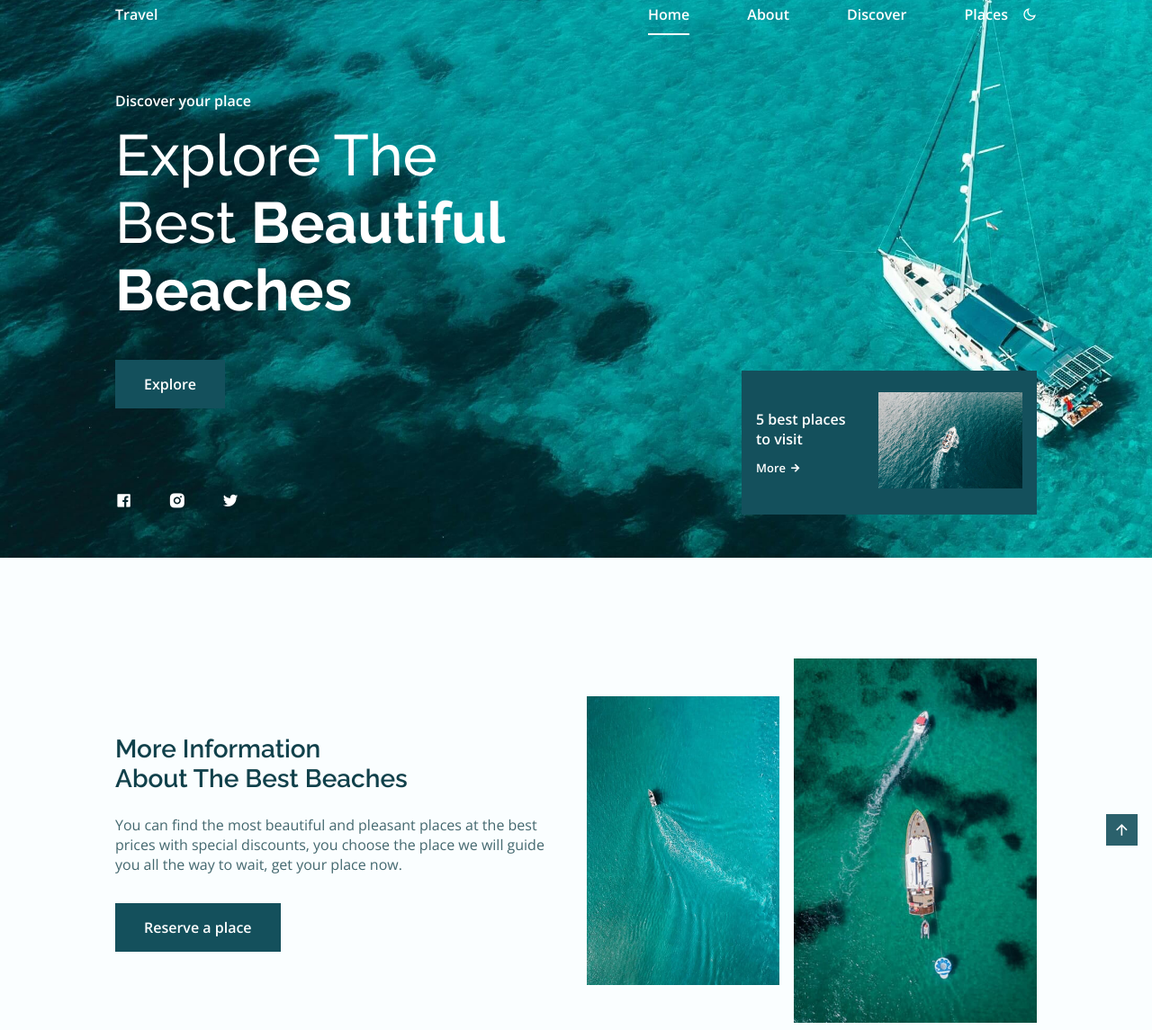
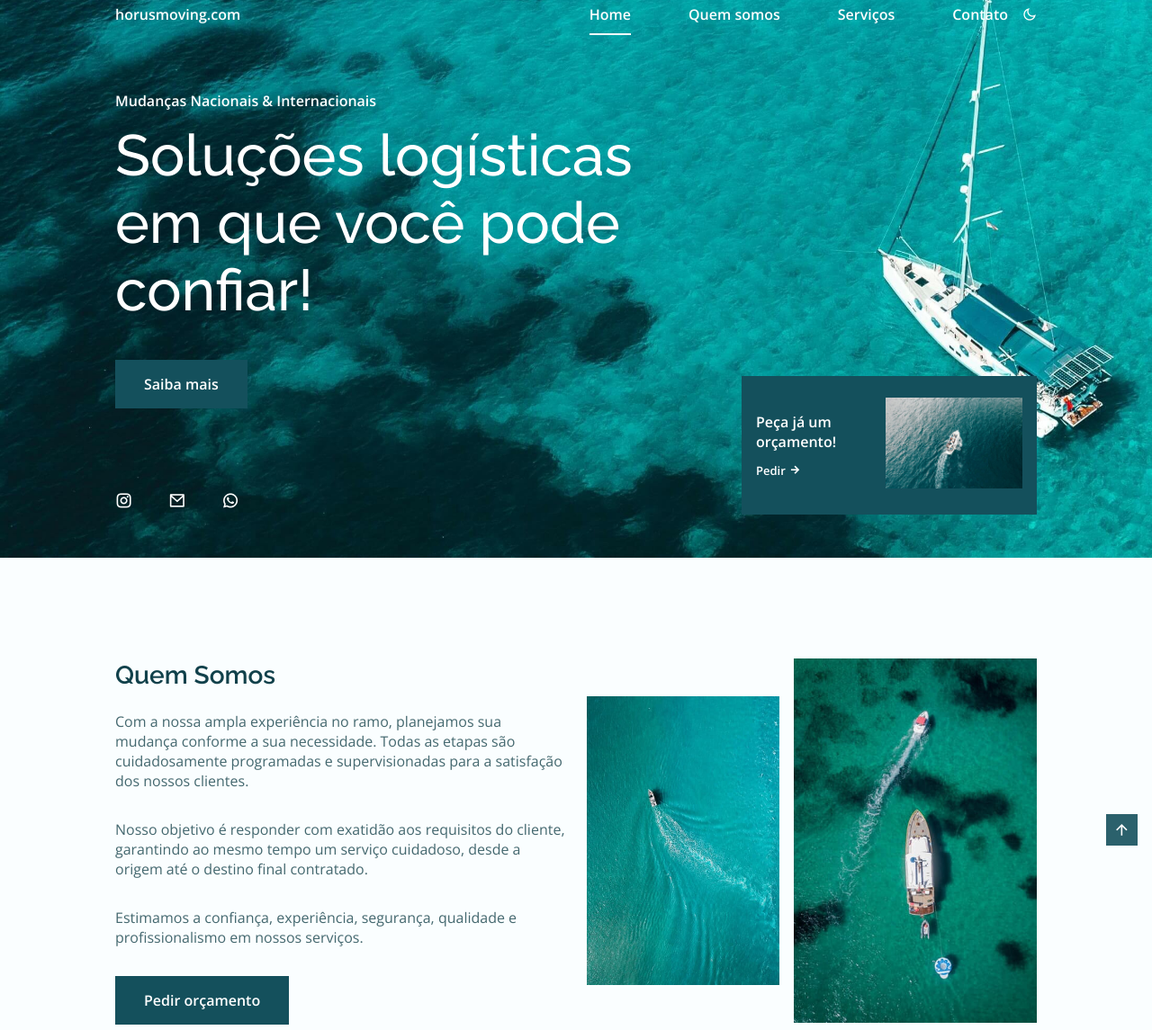
Before and after one commit to samuelfuchs/horusmoving-v2, a plain HTML site: page index.html in a window 1280 px wide. Shown: the part 20-1165 px from the top of the page at 90% size. Drawn offline with nearby package versions, Linux system fonts and the light colour scheme.

Commit message:
Some text changes

```diff
--- a/index.html
+++ b/index.html
@@ -23,7 +23,7 @@
   <body>
     <header class="header" id="header">
       <nav class="nav container">
-        <a href="#" class="nav__logo">Travel</a>
+        <a href="#" class="nav__logo">horusmoving.com</a>
 
         <div class="nav__menu" id="nav-menu">
           <ul class="nav__list">
@@ -31,19 +31,19 @@
               <a href="#home" class="nav__link active-link">Home</a>
             </li>
             <li class="nav__item">
-              <a href="#about" class="nav__link">About</a>
+              <a href="#about" class="nav__link">Quem somos</a>
             </li>
             <li class="nav__item">
-              <a href="#discover" class="nav__link">Discover</a>
+              <a href="#discover" class="nav__link">Serviços</a>
             </li>
             <li class="nav__item">
-              <a href="#place" class="nav__link">Places</a>
+              <a href="#place" class="nav__link">Contato</a>
             </li>
           </ul>
 
           <div class="nav__dark">
             <!-- Theme change button -->
-            <span class="change-theme-name">Dark mode</span>
+            <span class="change-theme-name">Modo noturno</span>
             <i class="ri-moon-line change-theme" id="theme-button"></i>
           </div>
 
@@ -63,16 +63,14 @@
 
         <div class="home__container container grid">
           <div class="home__data">
-            <span class="home__data-subtitle">Discover your place</span>
+            <span class="home__data-subtitle"
+              >Mudanças Nacionais & Internacionais</span
+            >
             <h1 class="home__data-title">
-              Explore The <br />
-              Best
-              <b
-                >Beautiful <br />
-                Beaches</b
-              >
+              Soluções logísticas<br />
+              em que você pode <br />confiar!
             </h1>
-            <a href="#" class="button">Explore</a>
+            <a href="#about" class="button">Saiba mais</a>
           </div>
 
           <div class="home__social">
@@ -81,32 +79,32 @@
               target="_blank"
               class="home__social-link"
             >
-              <i class="ri-facebook-box-fill"></i>
+              <i class="ri-instagram-line"></i>
             </a>
             <a
               href="https://www.instagram.com/"
               target="_blank"
               class="home__social-link"
             >
-              <i class="ri-instagram-fill"></i>
+              <i class="ri-mail-line"></i>
             </a>
             <a
               href="https://twitter.com/"
               target="_blank"
               class="home__social-link"
             >
-              <i class="ri-twitter-fill"></i>
+              <i class="ri-whatsapp-line"></i>
             </a>
           </div>
 
           <div class="home__info">
             <div>
-              <span class="home__info-title">5 best places to visit</span>
+              <span class="home__info-title">Peça já um orçamento!</span>
               <a
                 href=""
                 class="button button--flex button--link home__info-button"
               >
-                More <i class="ri-arrow-right-line"></i>
+                Pedir <i class="ri-arrow-right-line"></i>
               </a>
             </div>
 
@@ -121,16 +119,23 @@
       <section class="about section" id="about">
         <div class="about__container container grid">
           <div class="about__data">
-            <h2 class="section__title about__title">
-              More Information <br />
-              About The Best Beaches
-            </h2>
+            <h2 class="section__title about__title">Quem somos</h2>
             <p class="about__description">
-              You can find the most beautiful and pleasant places at the best
-              prices with special discounts, you choose the place we will guide
-              you all the way to wait, get your place now.
+              Com a nossa ampla experiência no ramo, planejamos sua mudança
+              conforme a sua necessidade. Todas as etapas são cuidadosamente
+              programadas e supervisionadas para a satisfação dos nossos
+              clientes.
             </p>
-            <a href="#" class="button">Reserve a place</a>
+            <p class="about__description">
+              Nosso objetivo é responder com exatidão aos requisitos do cliente,
+              garantindo ao mesmo tempo um serviço cuidadoso, desde a origem até
+              o destino final contratado.
+            </p>
+            <p class="about__description">
+              Estimamos a confiança, experiência, segurança, qualidade e
+              profissionalismo em nossos serviços.
+            </p>
+            <a href="#place" class="button">Pedir orçamento</a>
           </div>
 
           <div class="about__img">
@@ -148,8 +153,8 @@
       <!--==================== DISCOVER ====================-->
       <section class="discover section" id="discover">
         <h2 class="section__title">
-          Discover the most <br />
-          attractive places
+          Nossos serviços <br />A HORUS oferece toda a consultoria essencial
+          para uma mudança tranquila e segura:
         </h2>
 
         <div class="discover__container container swiper-container">
@@ -210,7 +215,7 @@
       </section>
 
       <!--==================== EXPERIENCE ====================-->
-      <section class="experience section">
+      <!-- <section class="experience section">
         <h2 class="section__title">
           With Our Experience <br />
           We Will Serve You
@@ -261,10 +266,10 @@
             </div>
           </div>
         </div>
-      </section>
+      </section> -->
 
       <!--==================== VIDEO ====================-->
-      <section class="video section">
+      <!-- <section class="video section">
         <h2 class="section__title">Video Tour</h2>
 
         <div class="video__container container">
@@ -283,7 +288,7 @@
             </button>
           </div>
         </div>
-      </section>
+      </section> -->
 
       <!--==================== PLACES ====================-->
       <section class="place section" id="place">
@@ -540,7 +545,7 @@
 
         <div class="footer__rights">
           <p class="footer__copy">
-            &#169; 2021 Bedimcode. All rigths reserved.
+            &#169; 2021 Gerson Fuchs. Todos os direitos reservados.
           </p>
           <div class="footer__terms">
             <a href="#" class="footer__terms-link">Terms & Agreements</a>
```
